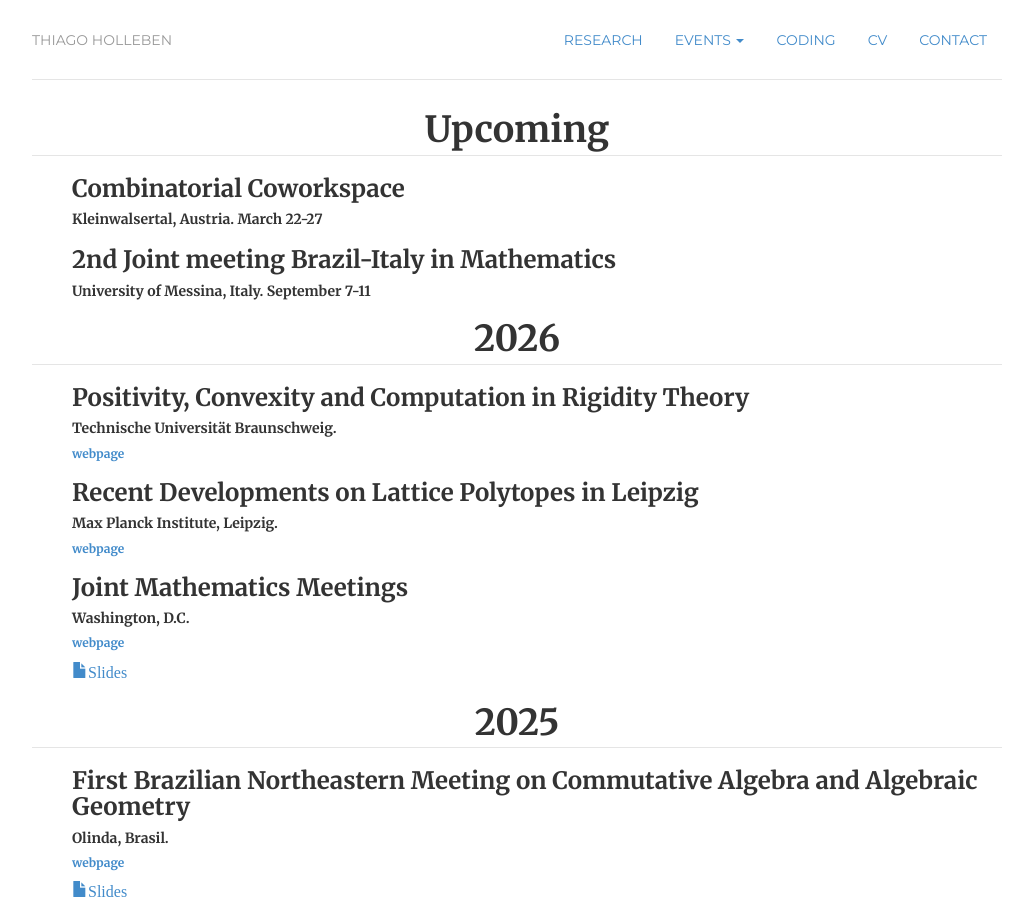
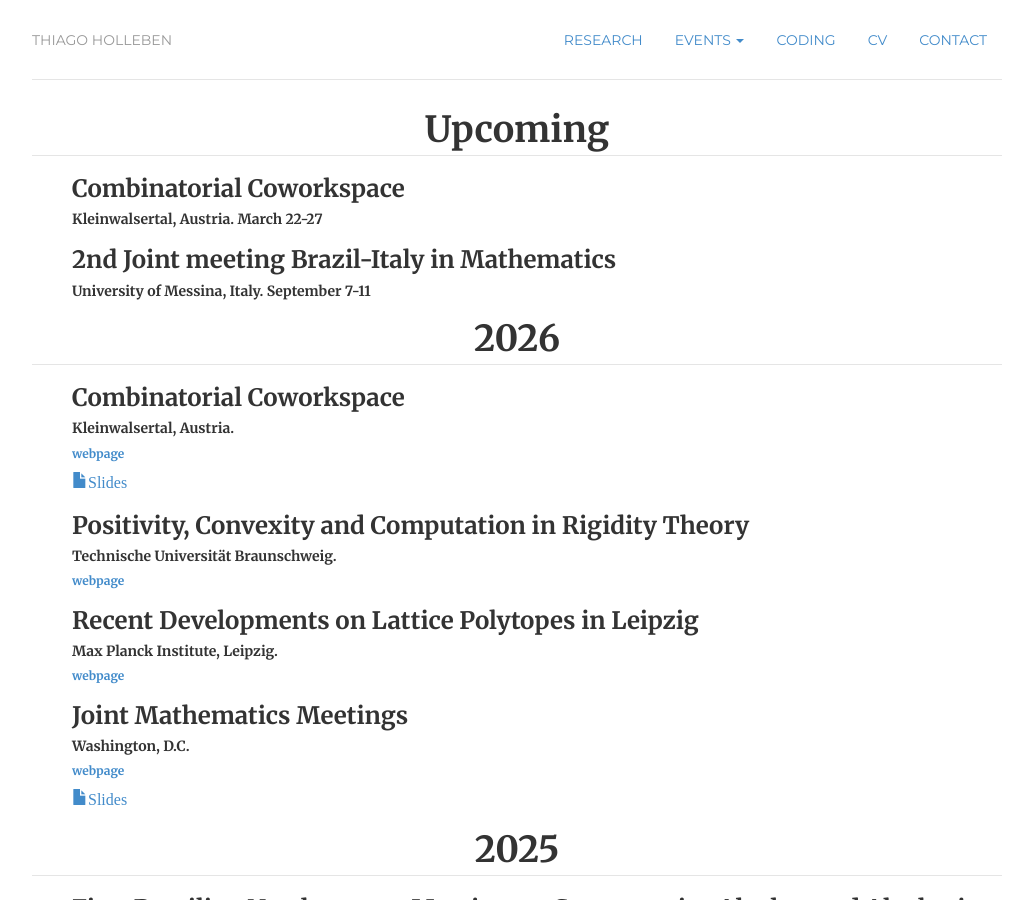
Before and after one commit to hollebenthiago/hollebenthiago.github.io, a Jekyll site: the page built from attended/index.html, in a window 1280 px wide and 900 px high. Shown: the whole window, without its empty margins (123-1156 px from the left). Built offline with Jekyll 4.4.1, drawn with Linux system fonts in a browser that asks for light colours.

Commit message:
adding coworkspace and updating cv

```diff
--- a/attended/index.html
+++ b/attended/index.html
@@ -33,6 +33,18 @@ description: Thiago Holleben is a PhD candidate at Dalhousie University.
     <h1>2026</h1>
     <div class="paper-list">
         <ul>
+            <li>
+                <h3>
+                    Combinatorial Coworkspace
+                </h3>
+                <h5>
+                    Kleinwalsertal, Austria.
+                </h5>
+                <h6>
+                    <a href="https://www.combinatorial-cowork.space/editions/2026/">webpage</a>
+                </h6>
+                <a href="../slidesposters/slides/coworkspace26.pdf"><i class="glyphicon glyphicon-file">Slides</i></a>
+            </li>
             <li>
                 <h3>
                     Positivity, Convexity and Computation in Rigidity Theory
```
Also changed, not shown: 6 other files.
